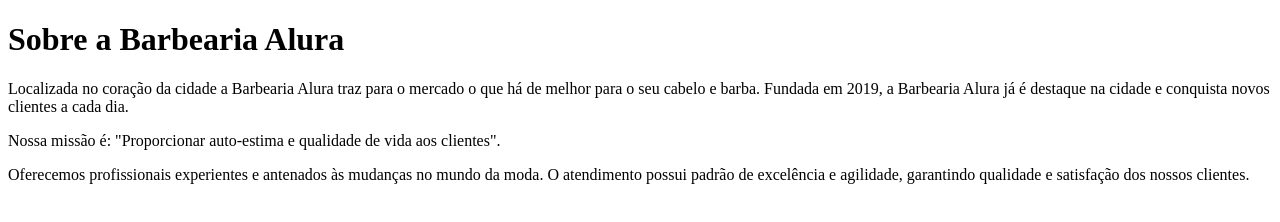
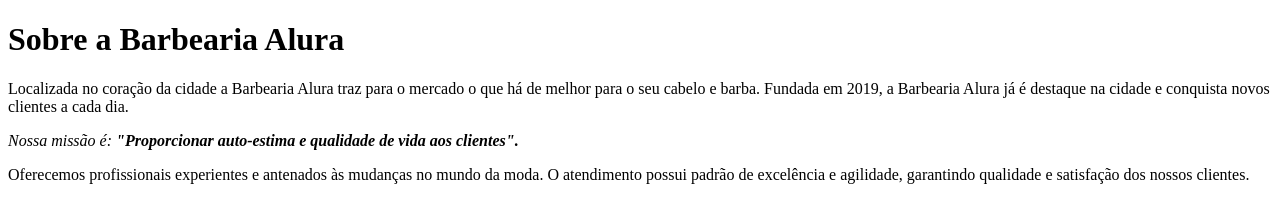
Before and after one commit to gilindinha/alura, a plain HTML site: page index.html in a window 1280 px wide. Drawn offline with Linux system fonts and the light colour scheme.

Commit message:
Add files via upload

```diff
--- a/index.html
+++ b/index.html
@@ -4,14 +4,14 @@
     <meta charset="UTF-8">
     <meta http-equiv="X-UA-Compatible" content="IE=edge">
     <meta name="viewport" content="width=device-width, initial-scale=1.0">
-    <title>Geovana</title>
+    <title>Barbearia Alura</title>
 </head>
 <body>
-    <h1>Sobre a Barbearia Alura</h1>
+   <h1> Sobre a Barbearia Alura</h1>
 
 <p>Localizada no coração da cidade a Barbearia Alura traz para o mercado o que há de melhor para o seu cabelo e barba. Fundada em 2019, a Barbearia Alura já é destaque na cidade e conquista novos clientes a cada dia.</p>
 
-<p>Nossa missão é: "Proporcionar auto-estima e qualidade de vida aos clientes".</p>
+<p><em>Nossa missão é: <strong>"Proporcionar auto-estima e qualidade de vida aos clientes".</strong></em></p>
 
 <p>Oferecemos profissionais experientes e antenados às mudanças no mundo da moda. O atendimento possui padrão de excelência e agilidade, garantindo qualidade e satisfação dos nossos clientes.</p>
 </body>
```
